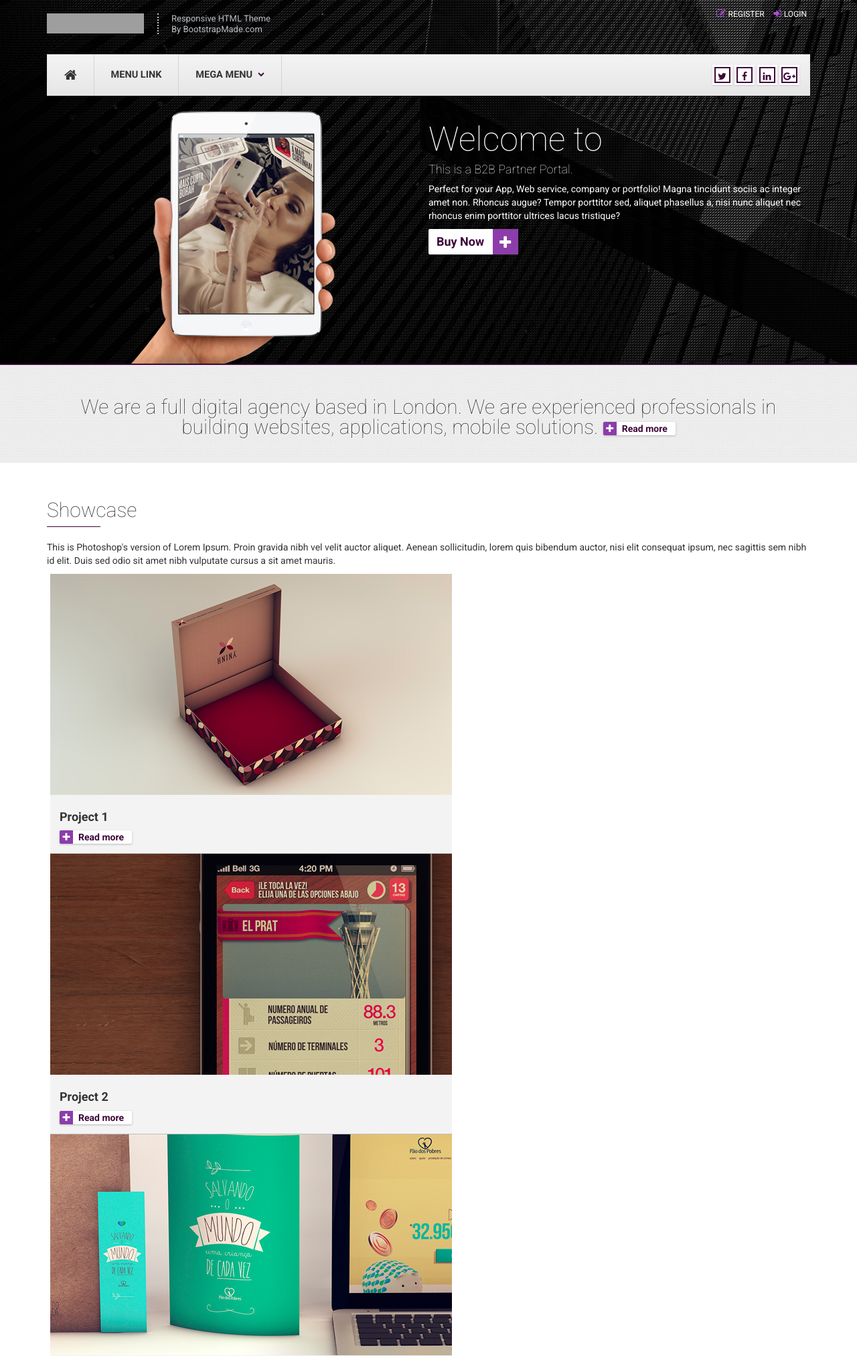
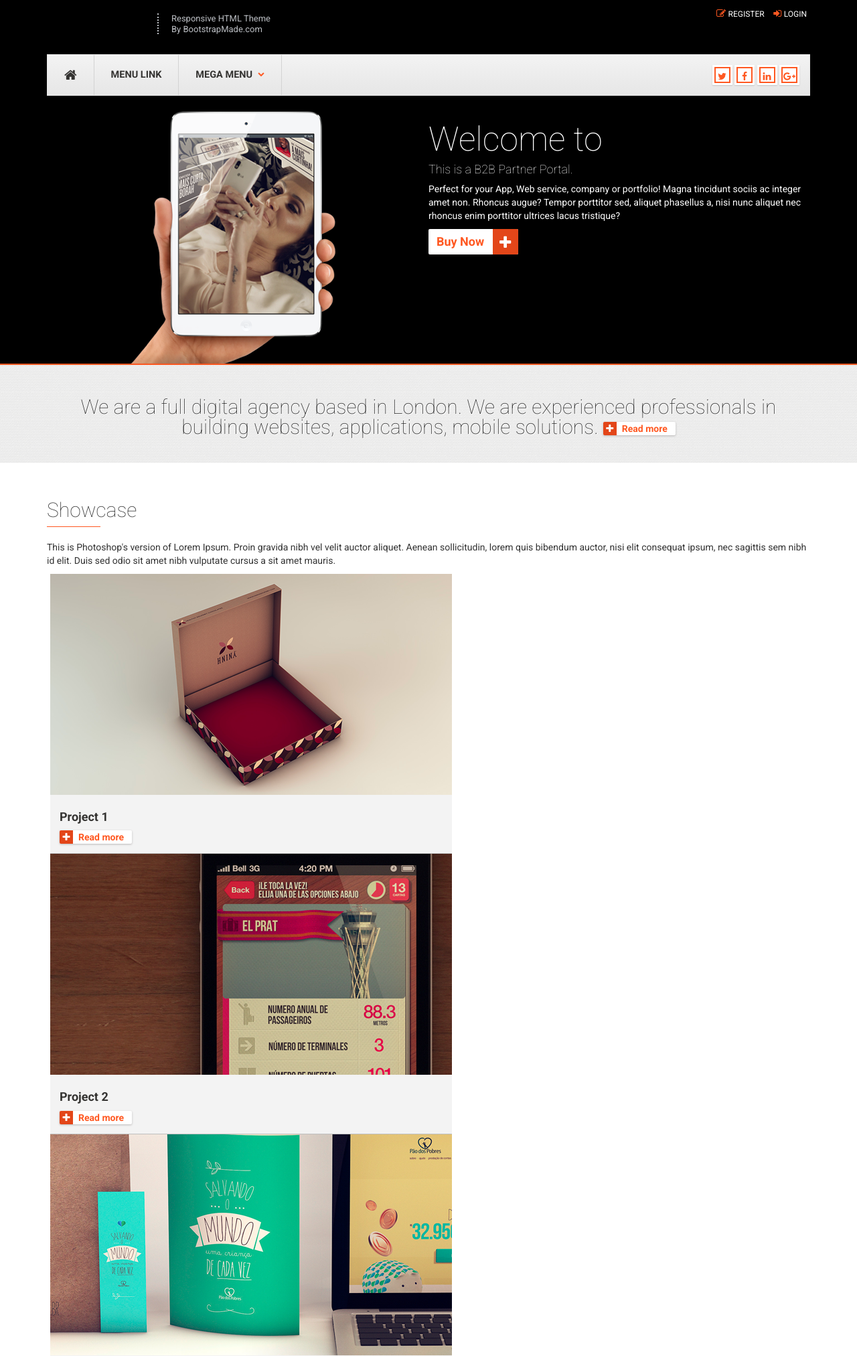
Before and after one commit to srecinto/okta-partner-registration-workflow, a Flask app: template templates/index.html in a window 1280 px wide. Shown: the top 2025 px of the page at 67% size. Run offline with Flask 2, Linux system fonts and the light colour scheme; the template is opened without the code that fills it, so the values that code supplies are empty; parts of the project's set-up code (start-up, migrations or seed data) failed here and were passed over; some libraries are stand-ins or nearby versions; grey boxes are pictures that could not be loaded.

Commit message:
Generalized the ability to add logos and theming

```diff
--- a/config.py
+++ b/config.py
@@ -16,6 +16,8 @@
     "app_okta_group_id": "<Okta Dealer Portal General Access Group>",   # Okta Group ID for the general APP access
     "app_title": "Dealer Partner Portal",                               # App label for browser and sub pages
     "app_logo": "logo-lavender.png",                                    # logo reference
+    "app_theme_css": "colour-lavender.css",                             # Your custom colour override - predefined colours are: colour-blue.css, colour-green.css, colour-lavender.css, orange is default so leave blank for default
+    "app_bg_image": "/img/backgrounds/buildings.png",                   # BG image log
     "admin_okta_group_id": "<Okta Portal Admin Group Id>",              # Okta Group ID for the Super Admin role
     "admin_okta_group_name": "Dealer Admin Approval Group",             # Okta Group Name for thde Super Admin Role
     "user_current_group_mapping": "current_dlr",                        # Okta Profile Property that holds the current dealer id for the UI drop down
--- a/main.py
+++ b/main.py
@@ -1710,5 +1710,11 @@
     if "USER_CURRENT_GROUP_DESC_MAPPING_PREFIX" in os.environ:
         config.okta["user_current_group_desc_mapping_prefix"] = os.environ["USER_CURRENT_GROUP_DESC_MAPPING_PREFIX"]
 
+    if "APP_THEME_CSS" in os.environ:
+        config.okta["app_theme_css"] = os.environ["APP_THEME_CSS"]
+
+    if "APP_BG_IMAGE" in os.environ:
+        config.okta["app_bg_image"] = os.environ["APP_BG_IMAGE"]
+
     print "okta_config: {0}".format(config.okta)
     app.run(host=os.getenv("IP", "0.0.0.0"), port=int(os.getenv("PORT", 8080)))
--- a/templates/_template.html
+++ b/templates/_template.html
@@ -44,17 +44,23 @@
   <link href="css/style.css" rel="stylesheet">
 
   <!--Your custom colour override - predefined colours are: colour-blue.css, colour-green.css, colour-lavender.css, orange is default-->
-  <link href="css/color-ally.css" id="colour-scheme" rel="stylesheet">
+  <link href="css/{{okta_config.app_theme_css}}" id="colour-scheme" rel="stylesheet">
   <link rel="stylesheet" href="https://ajax.googleapis.com/ajax/libs/jqueryui/1.12.1/themes/smoothness/jquery-ui.css">
   <style>
     .navbar-brand {
-      background: url(../img/{{okta_config.app_logo}}) left top no-repeat !important;
+      background: url({{okta_config.app_logo}}) left top no-repeat !important;
+      background-size: 140px !important;
+
+    }
+
+    .buildings {
+      background-image: url({{okta_config.app_bg_image}});
     }
 
     .auth-container {
       margin: 45px auto 8px !important;
     }
-
+/*
     .o-form-head {
       color: #3e0639 !important;
     }
@@ -67,7 +73,7 @@
       background-color: #3e0639 !important;
       color: #fff;
     }
-
+*/
     select {
       color: #000000;
       width: 200px;
@@ -193,7 +199,7 @@
               <!--navbar-branding/logo - hidden image tag & site name so things like Facebook to pick up, actual logo set via CSS for flexibility -->
               <a class="navbar-brand" href="/" title="Home">
                 <h1 class="hidden">
-                  <img src="img/{{okta_config.app_logo}}" alt="{{okta_config.app_title}} Logo"> {{okta_config.app_title}}
+                  <img src="{{okta_config.app_logo}}" alt="{{okta_config.app_title}} Logo"> {{okta_config.app_title}}
                 </h1>
               </a>
               <div class="navbar-slogan">
--- a/templates/login.html
+++ b/templates/login.html
@@ -55,7 +55,7 @@
                   var redirect = "{{okta_config.redirect_uri}}";
                   var oktaSignIn = new OktaSignIn({
                     baseUrl: orgUrl,
-                    logo: "/img/{{okta_config.app_logo}}",
+                    logo: "{{okta_config.app_logo}}",
                     // OpenID Connect options
                     clientId: "{{okta_config.oidc_client_id}}",
                     redirectUri: redirect,
@@ -75,7 +75,8 @@
                       multiOptionalFactorEnroll: true,
                       smsRecovery: true,
                       callRecovery: true,
-                      //deviceFingerprinting: true
+                      deviceFingerprinting: true,
+                      idpDiscovery: true
                     },
                     helpLinks: {
                       custom: [{
```
Also changed, not shown: README.md.
